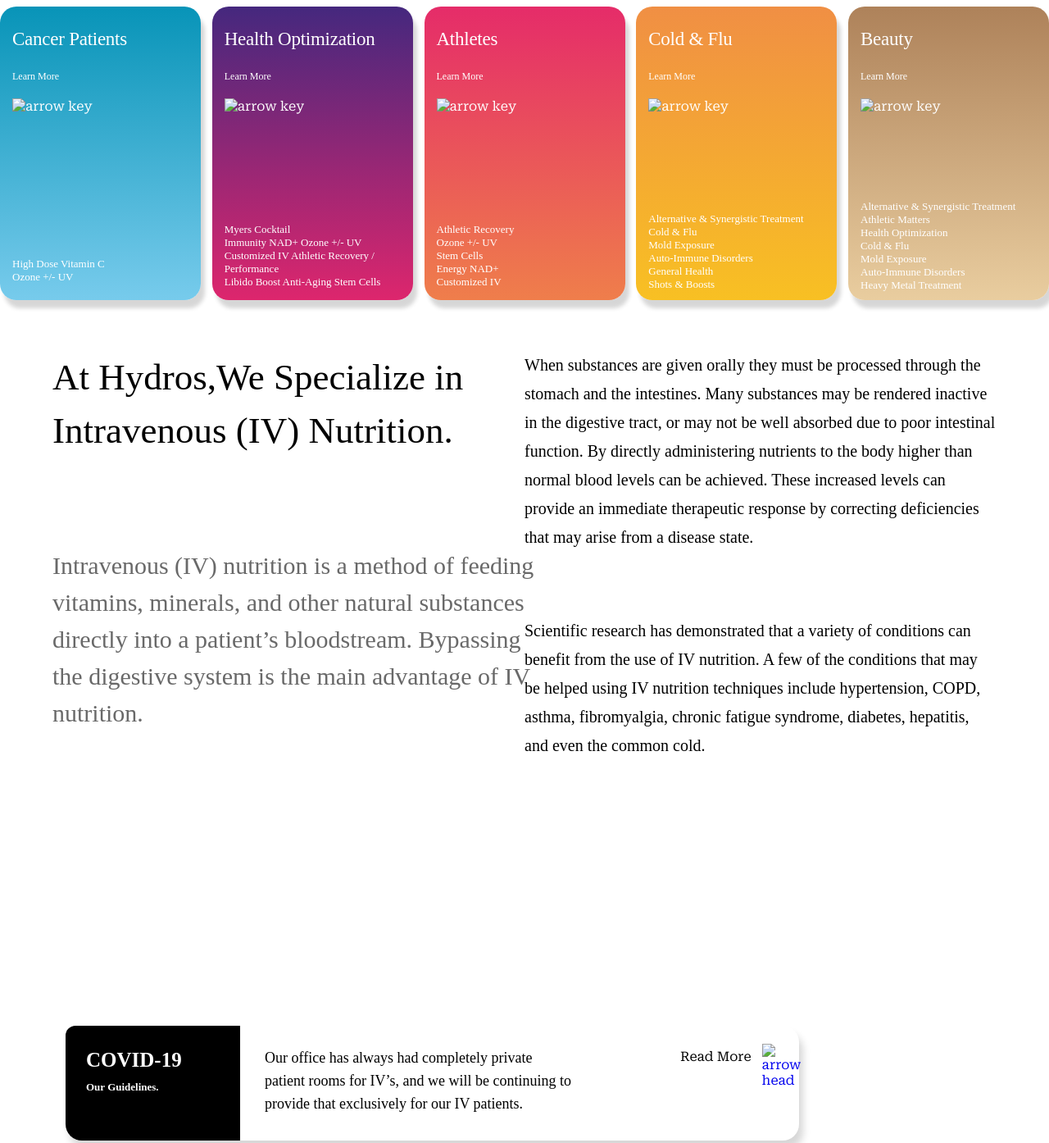
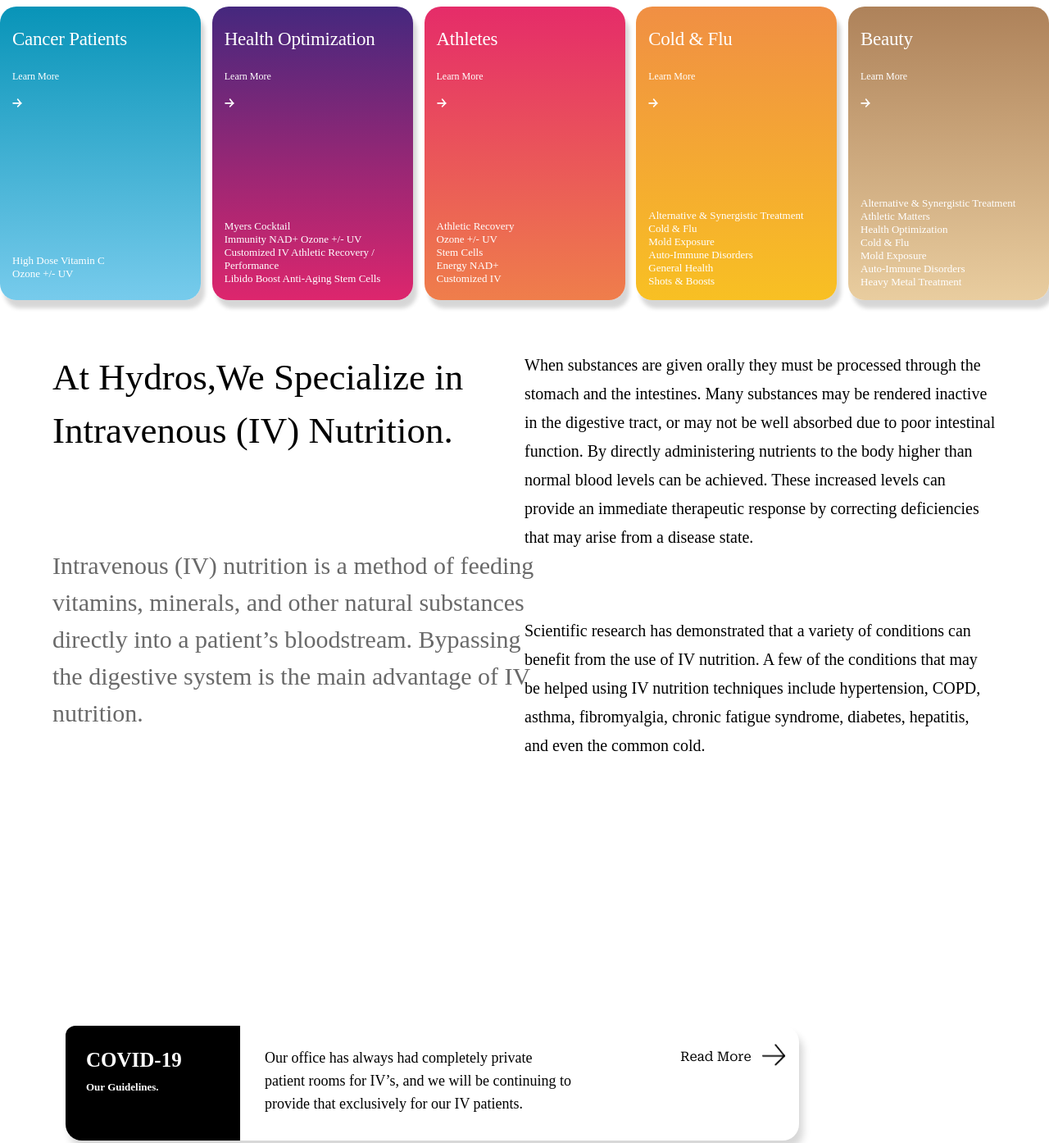
Before and after one commit to ravi-bay20/hydros, a plain HTML site: page index.html in a window 1280 px wide. Shown: the part 620-2014 px from the top of the page at 82% size. Drawn offline with nearby package versions, Linux system fonts and the light colour scheme.

Commit message:
Update index.html
update the arrow path

```diff
--- a/index.html
+++ b/index.html
@@ -58,7 +58,7 @@
             <h1 class="boxes-heading">Cancer Patients</h1><br>
             <a href="#" class="learn">Learn More</a>
             <div class="arrow">
-                <img src="../hydros-mockup/image/right-arrow.svg" alt="arrow key">
+                <img src="./image/right-arrow.svg" alt="arrow key">
             </div>
 
             <div class="short-message cancer-msg">
@@ -74,7 +74,7 @@
             <h1 class="boxes-heading">Health Optimization</h1><br>
             <a href="#" class="learn">Learn More</a>
             <div class="arrow">
-                <img src="../hydros-mockup/image/right-arrow.svg" alt="arrow key">
+                <img src="./image/right-arrow.svg" alt="arrow key">
             </div>
 
             <div class="short-message">
@@ -93,7 +93,7 @@
             <h1 class="boxes-heading">Athletes</h1><br>
             <a href="#" class="learn">Learn More</a>
             <div class="arrow">
-                <img src="../hydros-mockup/image/right-arrow.svg" alt="arrow key">
+                <img src="./image/right-arrow.svg" alt="arrow key">
             </div>
 
             <div class="short-message">
@@ -113,7 +113,7 @@
             <h1 class="boxes-heading">Cold & Flu</h1><br>
             <a href="#" class="learn">Learn More</a>
             <div class="arrow">
-                <img src="../hydros-mockup/image/right-arrow.svg" alt="arrow key">
+                <img src="./image/right-arrow.svg" alt="arrow key">
             </div>
 
             <div class="short-message cold-flu">
@@ -134,7 +134,7 @@
             <h1 class="boxes-heading">Beauty</h1><br>
             <a href="#" class="learn">Learn More</a>
             <div class="arrow">
-                <img src="../hydros-mockup/image/right-arrow.svg" alt="arrow key">
+                <img src="./image/right-arrow.svg" alt="arrow key">
             </div>
 
             <div class="short-message beauty-message">
@@ -202,7 +202,7 @@
 
                 <div class="arrow-key">
                     <a href="#">
-                    <img class="arrow-head" src="../hydros-mockup/image/Group 136.png" alt="arrow head">
+                    <img class="arrow-head" src="./image/Group 136.png" alt="arrow head">
                     </a>
                 </div>
             </div>
```
